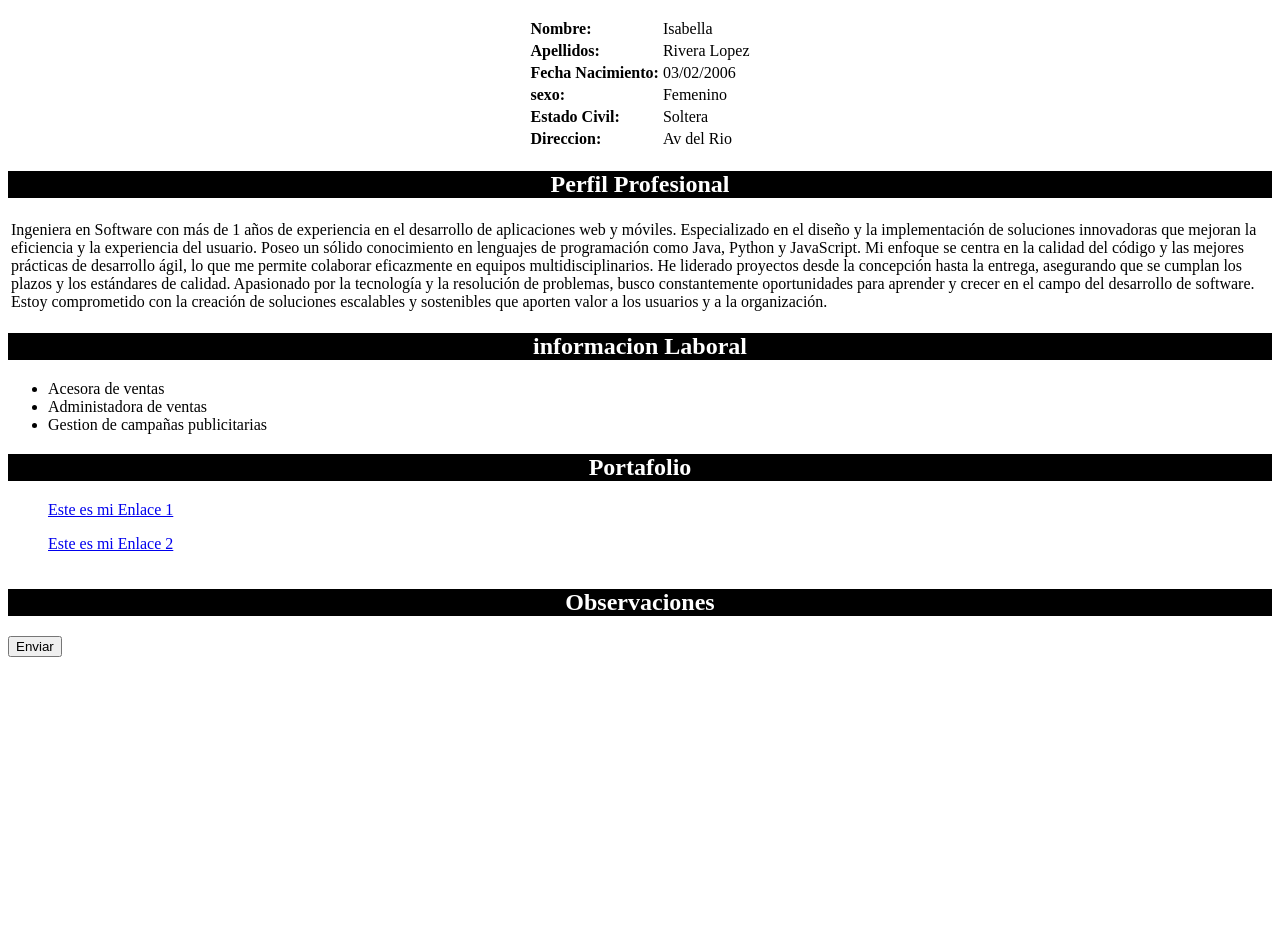
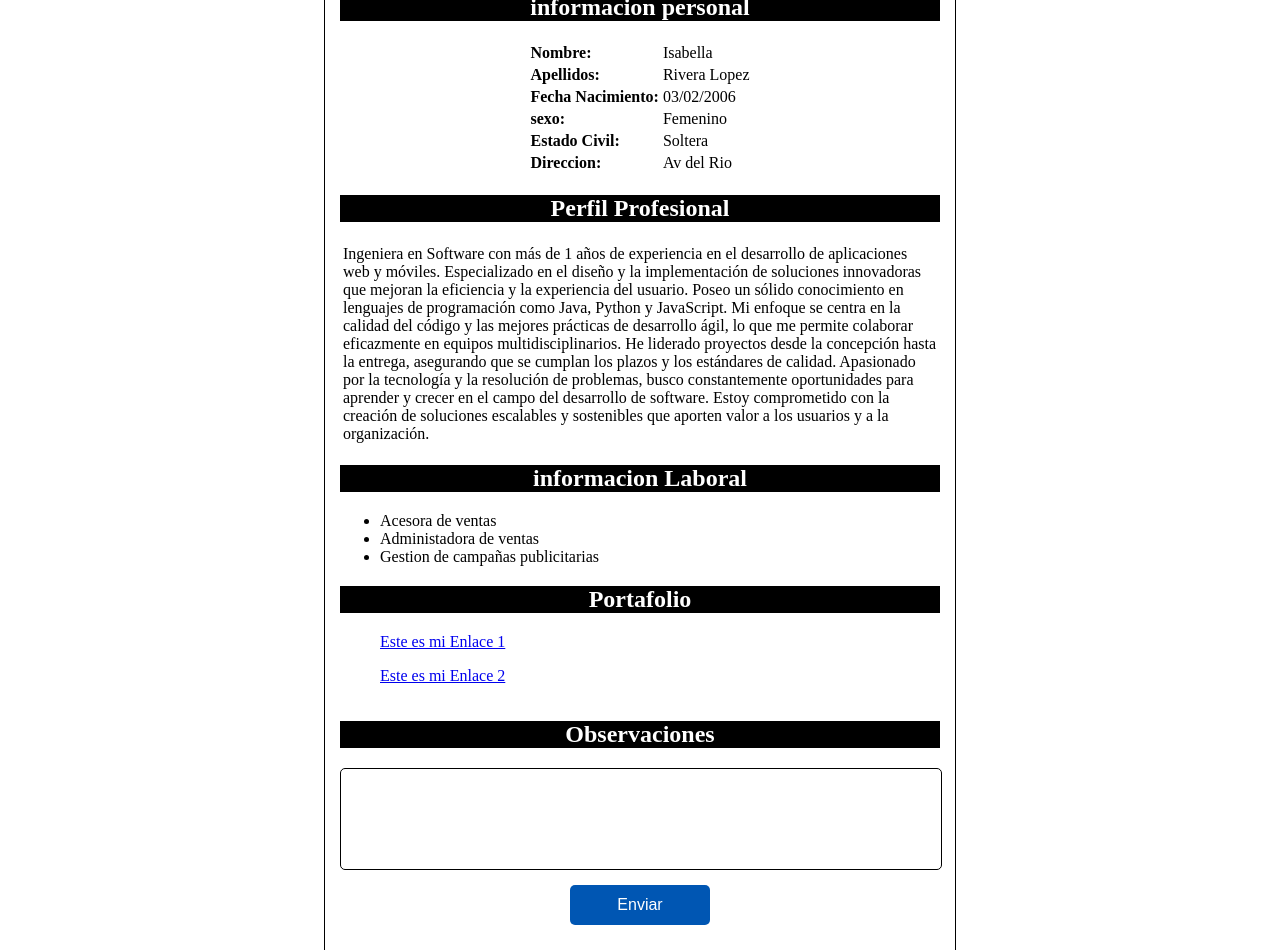
Before and after one commit to Isa-rivera03/mi-portafolio, a plain HTML site: page index.html in a window 1280 px wide. Shown: the part 150-1100 px from the top of the page. Before the commit the page ends 815 px from the top, so only its background shows below. Drawn offline with Linux system fonts and the light colour scheme.

Commit message:
correcion del archivo html

```diff
--- a/index.html
+++ b/index.html
@@ -3,7 +3,7 @@
     <head>
         <meta charset="UTF-8">
         <meta name="viewport" content="width=device-width, initial-scale=1.0">
-        <link rel="stylesheet" href="style.css/style.css">
+        <link rel="stylesheet" href="estilos.css">
         <title>MI PORTAFOLIO</title>
     </head>
     <body>
```
